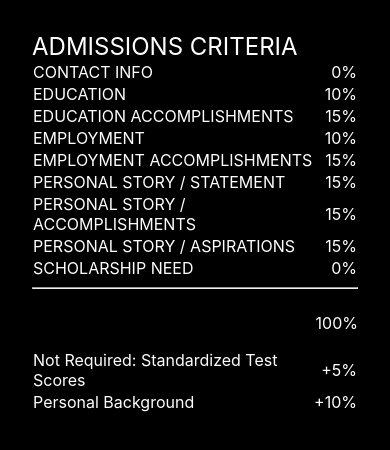
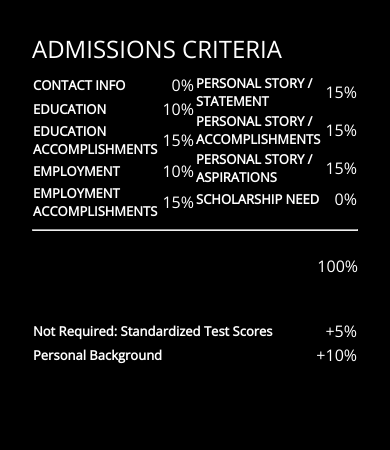
Before and after one commit to gim928/Vida-Admissions-Criteria, a React (Create React App) app in the folder client/: page / in a window 390 px wide. Shown: the top 450 px of the page. Built offline with nearby package versions, Linux system fonts and the light colour scheme.

Commit message:
added additional styling

```diff
--- a/client/public/index.html
+++ b/client/public/index.html
@@ -9,11 +9,10 @@
       name="description"
       content="Web site created using create-react-app"
     />
-    <link rel="apple-touch-icon" href="%PUBLIC_URL%/logo192.png" />
-    <!--
-      manifest.json provides metadata used when your web app is installed on a
-      user's mobile device or desktop. See https://developers.google.com/web/fundamentals/web-app-manifest/
-    -->
+   <link rel="preconnect" href="https://fonts.googleapis.com">
+<link rel="preconnect" href="https://fonts.gstatic.com" crossorigin>
+<link href="https://fonts.googleapis.com/css2?family=Open+Sans:wght@300&display=swap" rel="stylesheet"></link>
+
     <link rel="manifest" href="%PUBLIC_URL%/manifest.json" />
     <!--
       Notice the use of %PUBLIC_URL% in the tags above.
@@ -24,7 +23,11 @@
       work correctly both with client-side routing and a non-root public URL.
       Learn how to configure a non-root public URL by running `npm run build`.
     -->
-    <title>React App</title>
+     <meta
+            name="viewport"
+            content="width=device-width, initial-scale=1.0"
+          ></meta>
+    <title>Admissions Criteria</title>
   </head>
   <body>
     <noscript>You need to enable JavaScript to run this app.</noscript>
--- a/client/src/App.js
+++ b/client/src/App.js
@@ -3,14 +3,6 @@ import Criteria from "./components/Criteria";
 function App() {
   return (
     <>
-      <header>
-        <head>
-          <meta
-            name="viewport"
-            content="width=device-width, initial-scale=1.0"
-          ></meta>
-        </head>
-      </header>
       <main>
         <Criteria />
       </main>
--- a/client/src/components/Criteria.css
+++ b/client/src/components/Criteria.css
@@ -1,6 +1,15 @@
 * {
   box-sizing: border-box;
   background-color: black;
+  font-family: "Open Sans", sans-serif;
+}
+.title {
+  padding-top: 1rem;
+  padding-bottom: 0.5rem;
+}
+
+.admissions-criteria-container {
+  padding-left: 2rem;
 }
 .row {
   display: flex;
@@ -45,6 +54,8 @@ table {
 .main-text {
   text-transform: uppercase;
   color: white;
+  font-weight: bold;
+  font-size: small;
 }
 
 .percent {
@@ -67,7 +78,7 @@ table {
   color: white;
 }
 
-.non-required-position {
+.non-required-container {
   width: 40rem;
   padding-top: 5rem;
 }
@@ -76,7 +87,13 @@ table {
   color: white;
 }
 
-@media screen and (max-width: 640px) {
+@media screen and (max-width: 900px) {
+  .title {
+    padding-top: 0;
+  }
+  .admissions-criteria-container {
+    padding: 0;
+  }
   main {
     padding: 2rem;
   }
@@ -109,4 +126,8 @@ table {
   .not-required-text {
     text-transform: capitalize;
   }
+
+  .non-required-container {
+    width: 100%;
+  }
 }
--- a/client/src/components/Criteria.js
+++ b/client/src/components/Criteria.js
@@ -24,9 +24,8 @@ const Criteria = () => {
   }, []);
 
   return (
-    <>
+    <div className="admissions-criteria-container">
       <div className="title">ADMISSIONS CRITERIA</div>
-
       <div className="row">
         <div className="column">
           <table>
@@ -87,11 +86,11 @@ const Criteria = () => {
         <p>100%</p>
       </div>
 
-      {/* <div className="non-required"> */}
-      {/* add non required criteria- hardcode in  */}
-      <table className="column non-required-position">
+      {/* non required criteria- */}
+      <div className="non-required-container">
+        <table className="column ">
           <tbody>
-          {/* filter through last five criteria and put in table */}
+            {/* filter through last two criteria and put in table */}
             {data &&
               data.length > 0 &&
               data
@@ -117,8 +116,8 @@ const Criteria = () => {
             </tr>
           </tbody>
         </table>
-      {/* </div> */}
-    </>
+      </div>
+    </div>
   );
 };
 
```
Lines whose indentation alone changed are shown as unchanged.
